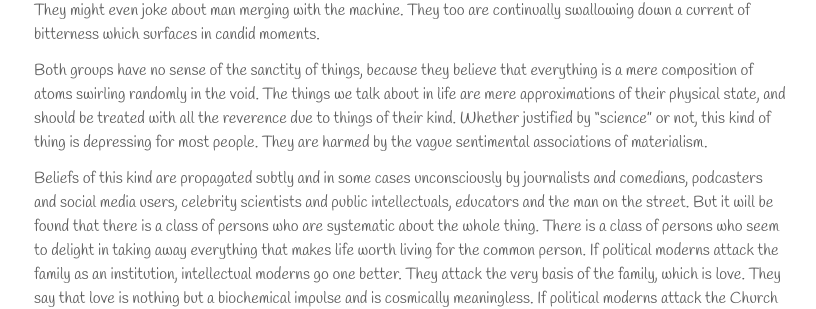
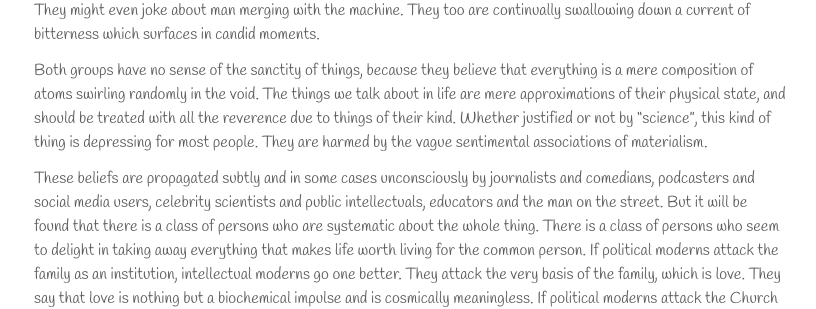
Before and after one commit to GabeHess/gabe-hess-website, a Jekyll site: the page built from _posts/2022-4-28-the-role-of-conservatives.md, in a window 1280 px wide. Shown: the part 1182-1491 px from the top of the page, without its empty margins (230-1046 px from the left). Built offline with Jekyll 4.4.1, drawn with Linux system fonts in a browser that asks for light colours; some web fonts are replaced; some of the changed text lies outside the part shown.

Commit message:
Edit "The Role of Conservatism"

```diff
--- a/_posts/2022-4-28-the-role-of-conservatives.md
+++ b/_posts/2022-4-28-the-role-of-conservatives.md
@@ -20,9 +20,9 @@ It will be found that certain cynical and depressing beliefs have spread among p
 
 It might be a greater shock to discover that many Trump-voting, rural-dwelling conservatives have likewise imbibed certain characteristically modern beliefs. They too believe that there is no God and that man is descended from apes. They might even joke about man merging with the machine. They too are continually swallowing down a current of bitterness which surfaces in candid moments.
 
-Both groups have no sense of the sanctity of things, because they believe that everything is a mere composition of atoms swirling randomly in the void. The things we talk about in life are mere approximations of their physical state, and should be treated with all the reverence due to things of their kind. Whether justified by “science” or not, this kind of thing is depressing for most people. They are harmed by the vague sentimental associations of materialism.
+Both groups have no sense of the sanctity of things, because they believe that everything is a mere composition of atoms swirling randomly in the void. The things we talk about in life are mere approximations of their physical state, and should be treated with all the reverence due to things of their kind. Whether justified or not by “science”, this kind of thing is depressing for most people. They are harmed by the vague sentimental associations of materialism.
 
-Beliefs of this kind are propagated subtly and in some cases unconsciously by journalists and comedians, podcasters and social media users, celebrity scientists and public intellectuals, educators and the man on the street. But it will be found that there is a class of persons who are systematic about the whole thing. There is a class of persons who seem to delight in taking away everything that makes life worth living for the common person. If political moderns attack the family as an institution, intellectual moderns go one better. They attack the very basis of the family, which is love. They say that love is nothing but a biochemical impulse and is cosmically meaningless. If political moderns attack the Church as an institution, intellectual moderns vainly attack God. If political moderns attack beautiful things, intellectual moderns attack beauty. They say that morality is subjective and truth subjective. They say that reason is weak and free will illusory. They say that mind is an “epiphenomenon” of matter, whatever that means. And on and on and on.
+These beliefs are propagated subtly and in some cases unconsciously by journalists and comedians, podcasters and social media users, celebrity scientists and public intellectuals, educators and the man on the street. But it will be found that there is a class of persons who are systematic about the whole thing. There is a class of persons who seem to delight in taking away everything that makes life worth living for the common person. If political moderns attack the family as an institution, intellectual moderns go one better. They attack the very basis of the family, which is love. They say that love is nothing but a biochemical impulse and is cosmically meaningless. If political moderns attack the Church as an institution, intellectual moderns vainly attack God. If political moderns attack beautiful things, intellectual moderns attack beauty. They say that morality is subjective and truth subjective. They say that reason is weak and free will illusory. They say that mind is an “epiphenomenon” of matter, whatever that means. And on and on and on.
 
 These things harm the common person, and again, they harm him as an individual. The last solace of the individual, the last defense of the individual is not something which can be provided by the state or even by science. It is truth, morality, love, something of that category. The perfections of creation—things that are most properly predicated of God—make individuals happy and free.
 
```
